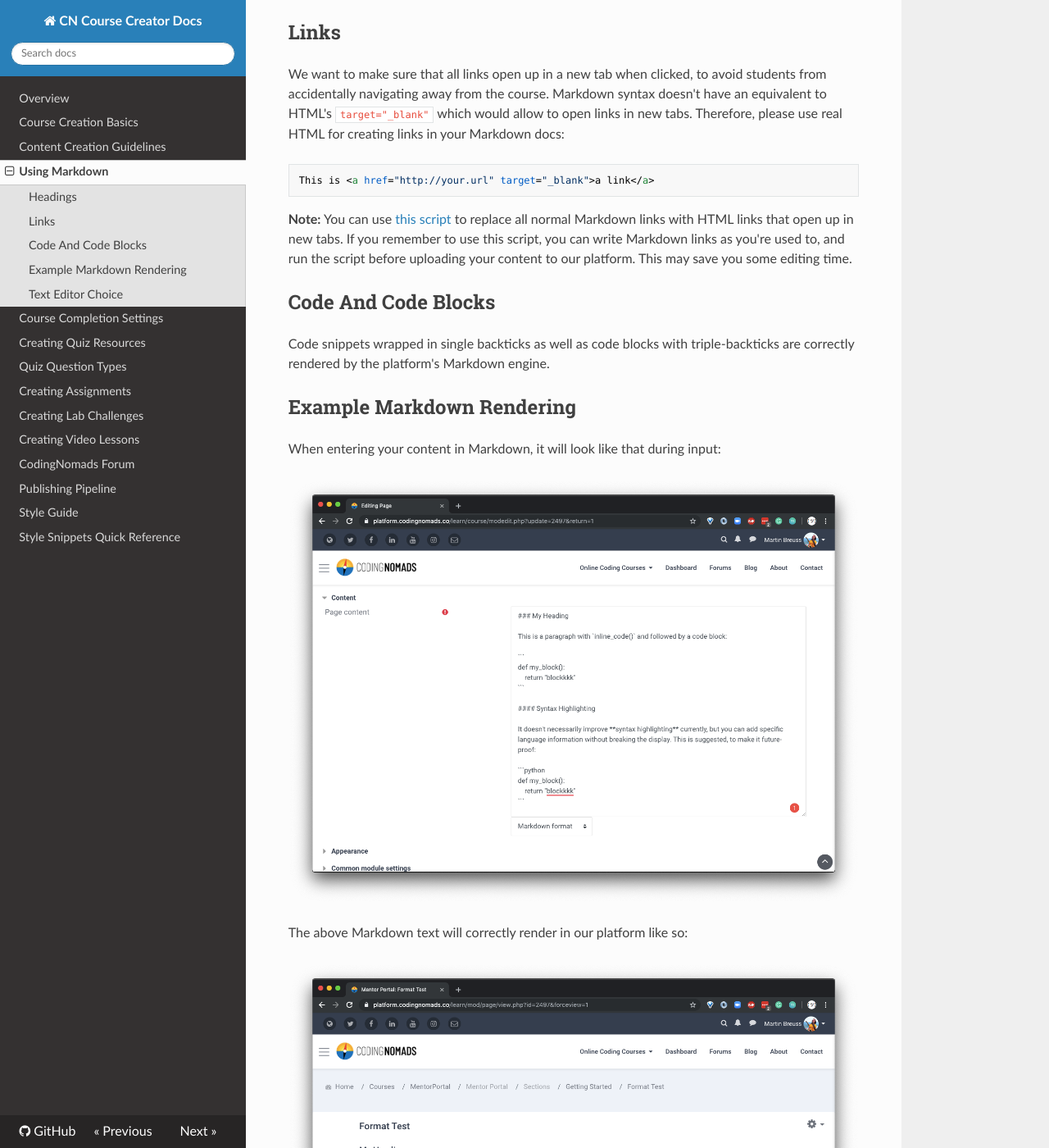
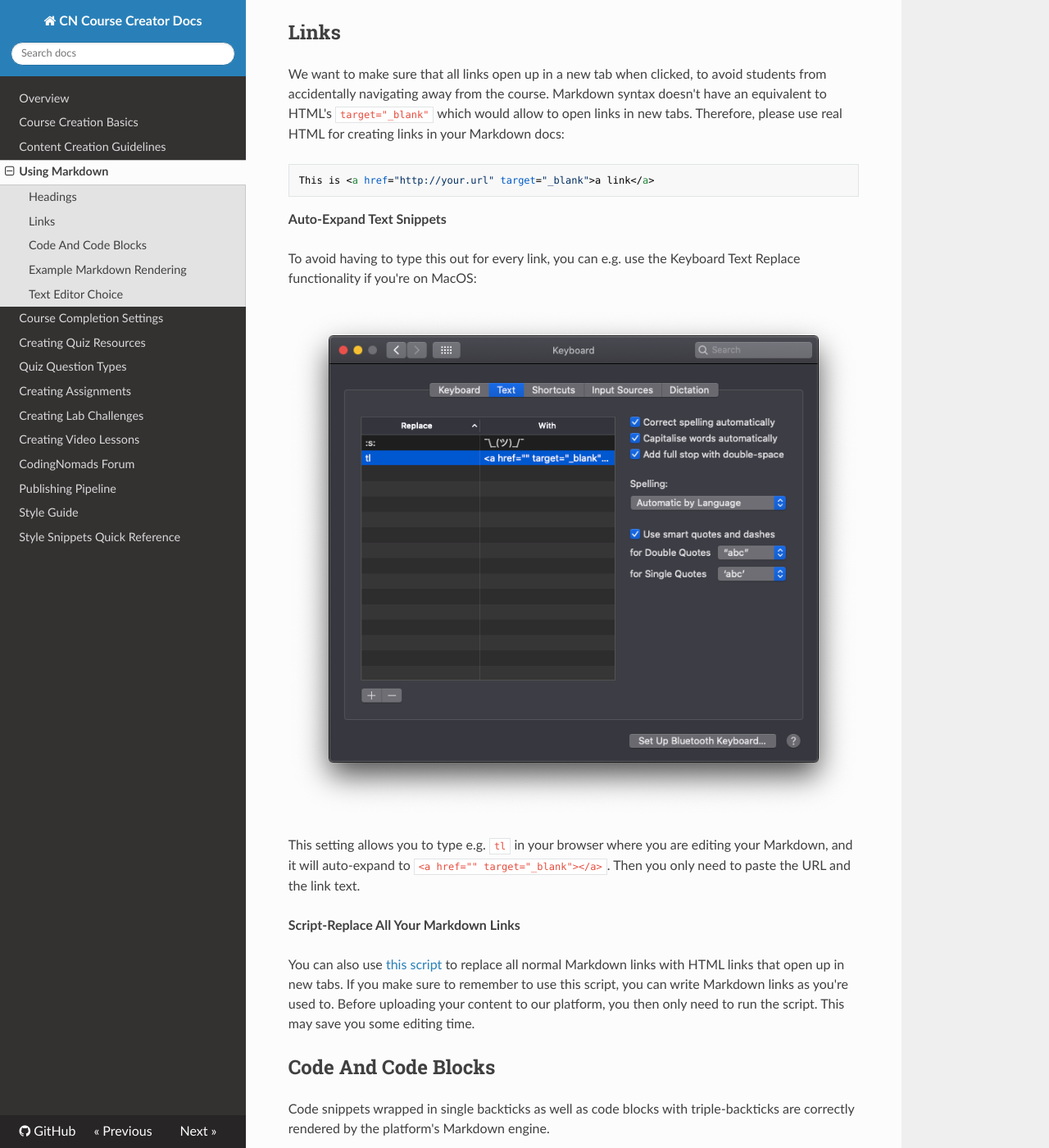
Before and after one commit to iansedano/creator-docs, an MkDocs documentation site: the page built from docs/02-markdown-course-creation.md, in a window 1280 px wide and 1400 px high, scrolled down 1139 px. Shown: the whole window at 82% size. Built offline with MkDocs 1.6.1, drawn with Linux system fonts in a browser that asks for light colours; nearby versions of some CDN libraries.

Commit message:
Add tip for text replace

````diff
--- a/docs/02-markdown-course-creation.md
+++ b/docs/02-markdown-course-creation.md
@@ -27,7 +27,17 @@ We want to make sure that all links open up in a new tab when clicked, to avoid
 This is <a href="http://your.url" target="_blank">a link</a>
 ```
 
-**Note:** You can use [this script](https://github.com/CodingNomads/utils#replace_linkspy) to replace all normal Markdown links with HTML links that open up in new tabs. If you remember to use this script, you can write Markdown links as you're used to, and run the script before uploading your content to our platform. This may save you some editing time.
+**Auto-Expand Text Snippets**
+
+To avoid having to type this out for every link, you can e.g. use the Keyboard Text Replace functionality if you're on MacOS:
+
+![MacOS Text Replace Screenshot](imgs/tabs-auto-expand.png)
+
+This setting allows you to type e.g. `tl` in your browser where you are editing your Markdown, and it will auto-expand to `<a href="" target="_blank"></a>`. Then you only need to paste the URL and the link text.
+
+**Script-Replace All Your Markdown Links**
+
+You can also use [this script](https://github.com/CodingNomads/utils#replace_linkspy) to replace all normal Markdown links with HTML links that open up in new tabs. If you make sure to remember to use this script, you can write Markdown links as you're used to. Before uploading your content to our platform, you then only need to run the script. This may save you some editing time.
 
 ## Code And Code Blocks
 
````
Also changed, not shown: docs/imgs/tabs-auto-expand.png (added).
